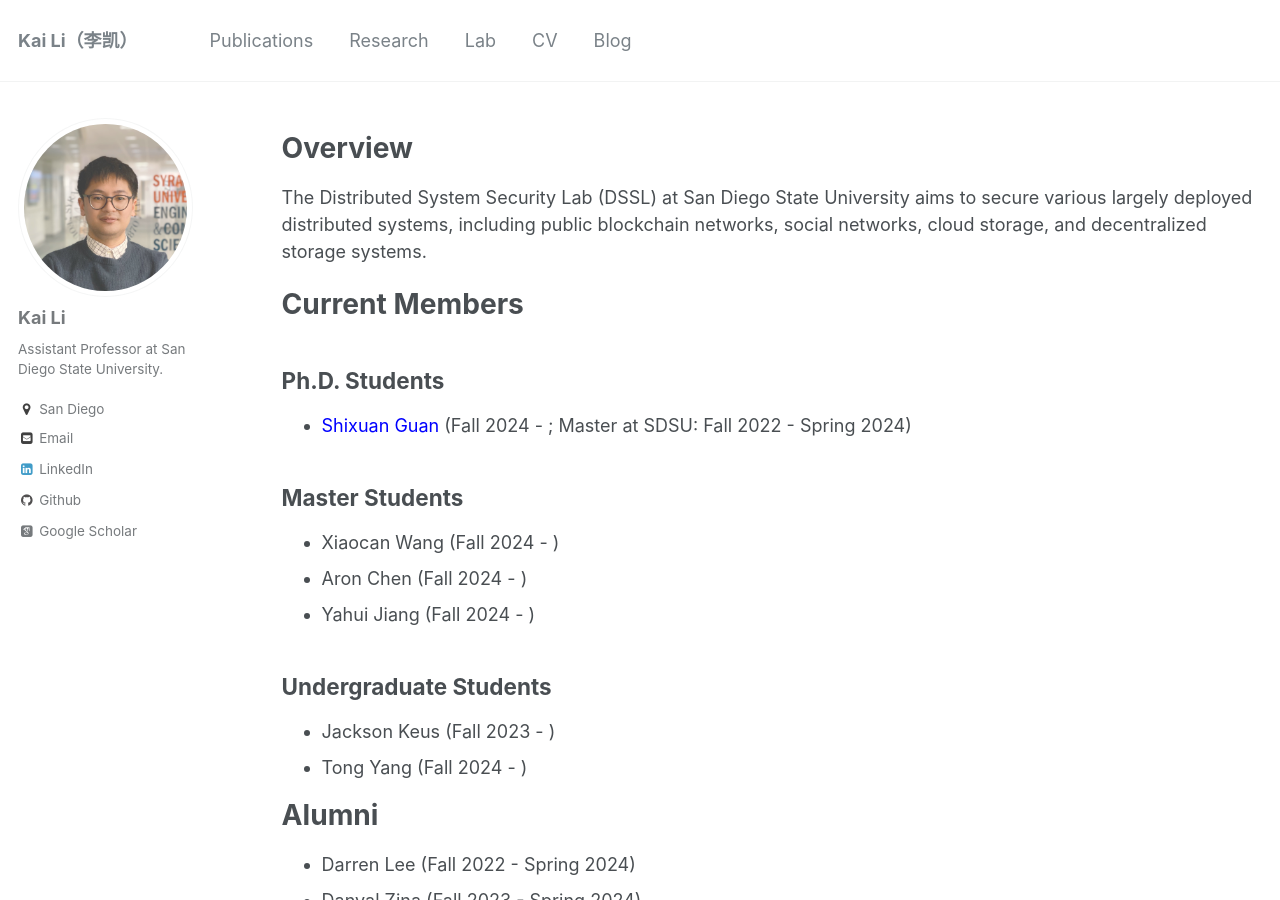
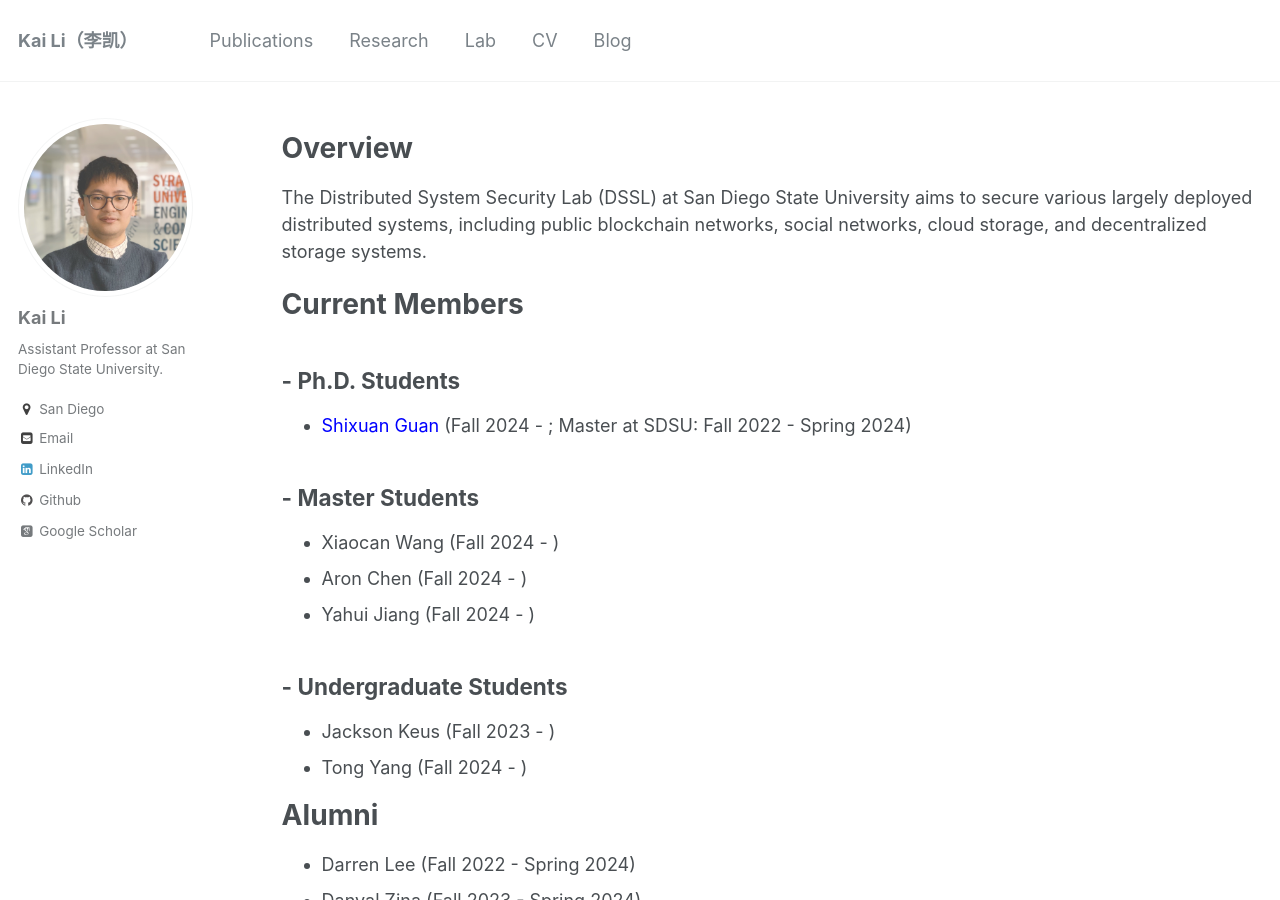
Before and after one commit to likai1993/likai1993.github.io, a Jekyll site: the page built from _pages/lab.md, in a window 1280 px wide and 900 px high. Built offline with Jekyll 4.4.1, drawn with Linux system fonts in a browser that asks for light colours; some web fonts are replaced.

Commit message:
Update lab.md

```diff
--- a/_pages/lab.md
+++ b/_pages/lab.md
@@ -15,18 +15,18 @@ The Distributed System Security Lab (DSSL) at San Diego State University aims to
 Current Members
 ======
 
-Ph.D. Students
+\- Ph.D. Students
 ------
 * <span style="color:blue">[Shixuan Guan](https://www.linkedin.com/in/sxguan)</span> (Fall 2024 - ; Master at SDSU: Fall 2022  - Spring 2024)
 
 
-Master Students
+\- Master Students
 ------
 * Xiaocan Wang (Fall 2024 - )
 * Aron Chen (Fall 2024 - )
 * Yahui Jiang (Fall 2024 - )
 
-Undergraduate Students
+\- Undergraduate Students
 ------
 * Jackson Keus (Fall 2023 - )
 * Tong Yang (Fall 2024 - )
```
